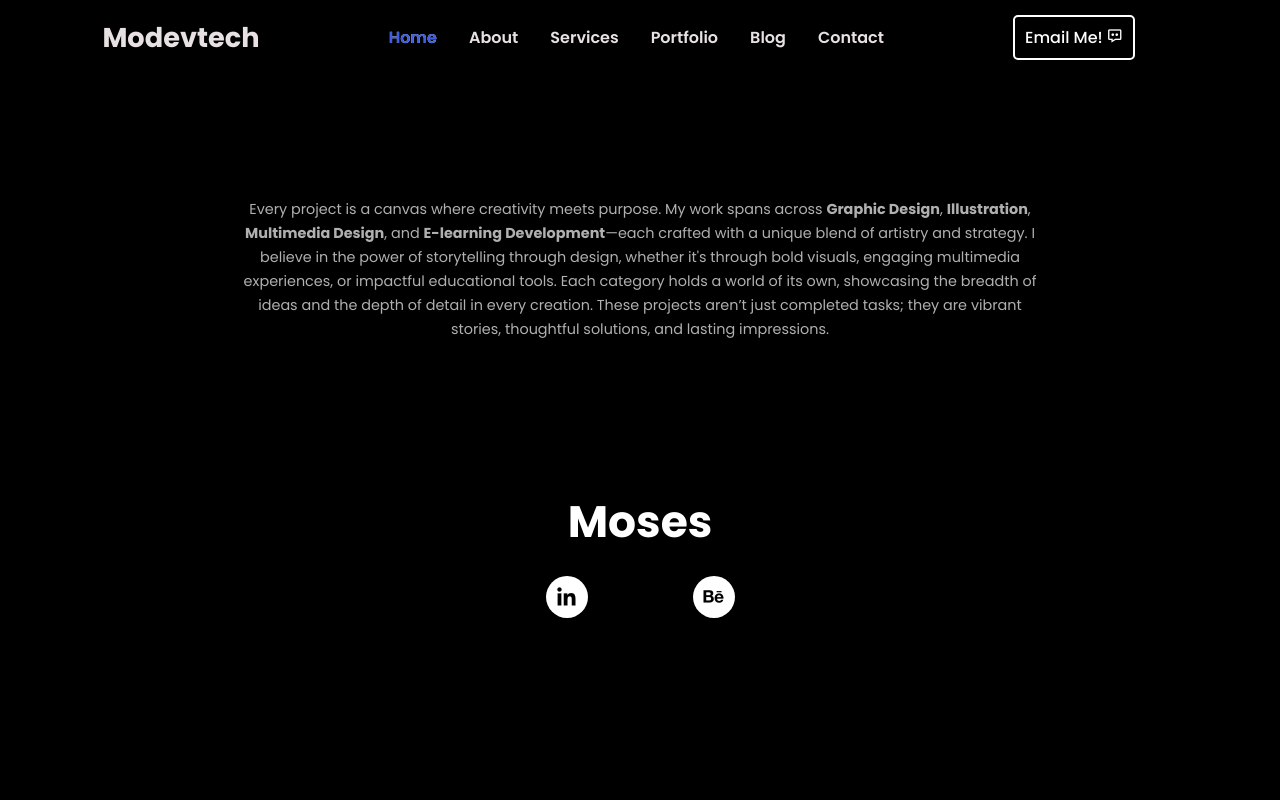
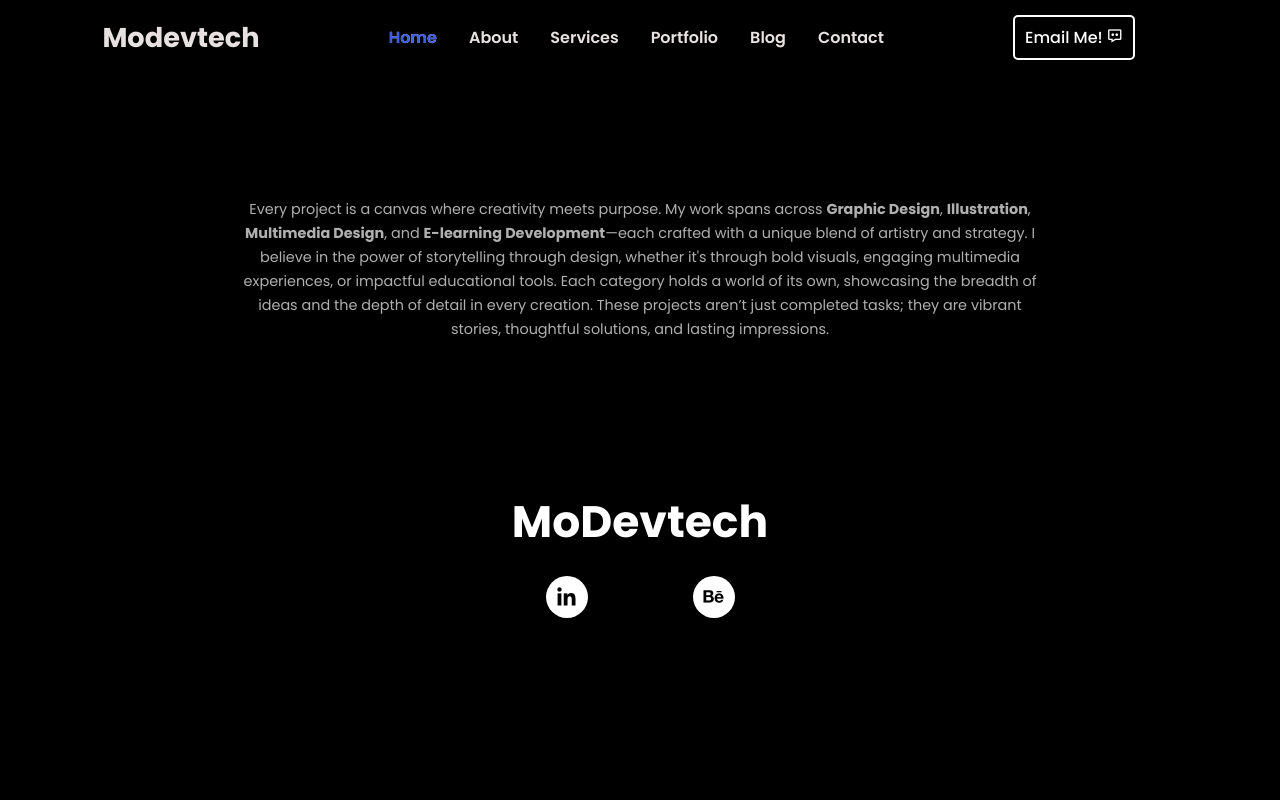
Before and after one commit to Testing404Tech/Portfolio, a plain HTML site: page index.html in a window 1280 px wide. Shown: the top 800 px of the page. Drawn offline with nearby package versions, Linux system fonts and the light colour scheme.

Commit message:
Update index.html
Signed-off-by: Testing404Tech <testing4b34@gmail.com>

```diff
--- a/index.html
+++ b/index.html
@@ -57,7 +57,7 @@
             </div>
 
             <div class="container">
-                <div class="name">Moses</div>
+                <div class="name">MoDevtech</div>
                 <!-- <div class="country">Nairobi, Kenya</div> -->
             </div>
             <div class="social-media">
```
